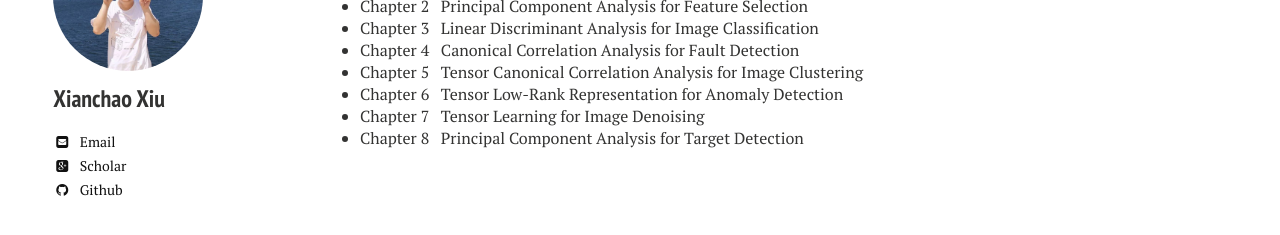
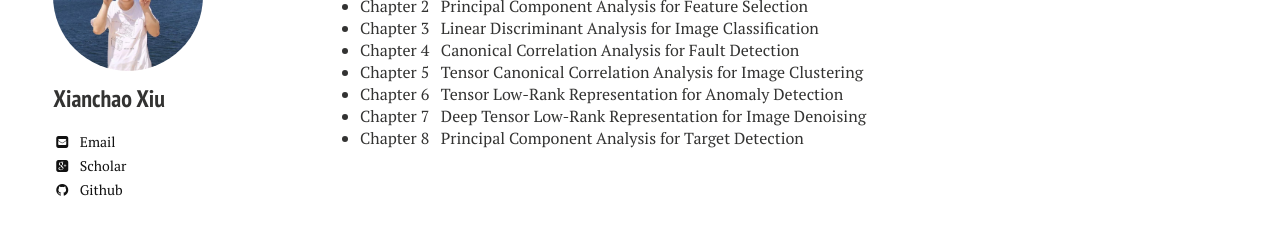
Before and after one commit to xianchaoxiu/xianchaoxiu.github.io, a Jekyll site: the page built from chinese/book/SSO/index.md, in a window 1280 px wide. Shown: the part 151-386 px from the top of the page. Built offline with Jekyll 4.4.1, drawn with Linux system fonts in a browser that asks for light colours; nearby versions of some CDN libraries.

Commit message:
Update index.md

```diff
--- a/chinese/book/SSO/index.md
+++ b/chinese/book/SSO/index.md
@@ -11,5 +11,5 @@ share: false
 * Chapter 4 &nbsp;  Canonical Correlation Analysis for Fault Detection<br>
 * Chapter 5 &nbsp;  Tensor Canonical Correlation Analysis for Image Clustering<br>
 * Chapter 6 &nbsp;  Tensor Low-Rank Representation for Anomaly Detection<br>
-* Chapter 7 &nbsp;  Tensor Learning for Image Denoising<br>
+* Chapter 7 &nbsp;  Deep Tensor Low-Rank Representation for Image Denoising<br>
 * Chapter 8 &nbsp;  Principal Component Analysis for Target Detection<br>
```
